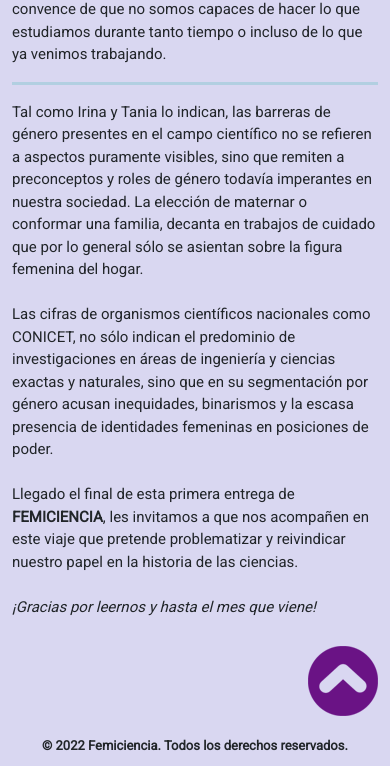
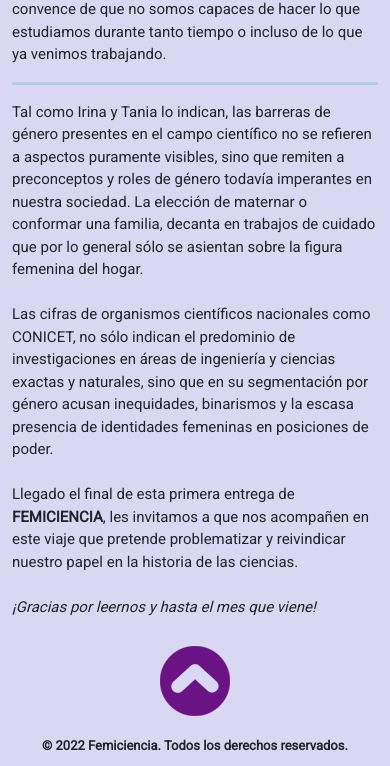
Before and after one commit to MFlorenciaNS/desafiofinal-coderhouse, a website: page pages/newsletter1.html in a window 390 px wide. Shown: the part 5620-6386 px from the top of the page. Drawn offline with nearby package versions, Linux system fonts and the light colour scheme.

Commit message:
centre el boton ir arriba

```diff
--- a/scss/components/_newsletters.scss
+++ b/scss/components/_newsletters.scss
@@ -57,6 +57,12 @@ main {
             justify-content: flex-end;
             margin-bottom: 5%;
             margin-top: 3%;
+            @media screen and (max-width: 480px) {
+                display: flex;
+                flex-direction: row;
+                justify-content: center;
+                width: 70%;
+            }
 
             .boton-news-img{
                 &:hover {
```
Also changed, not shown: css/style.css, 1 other file.
